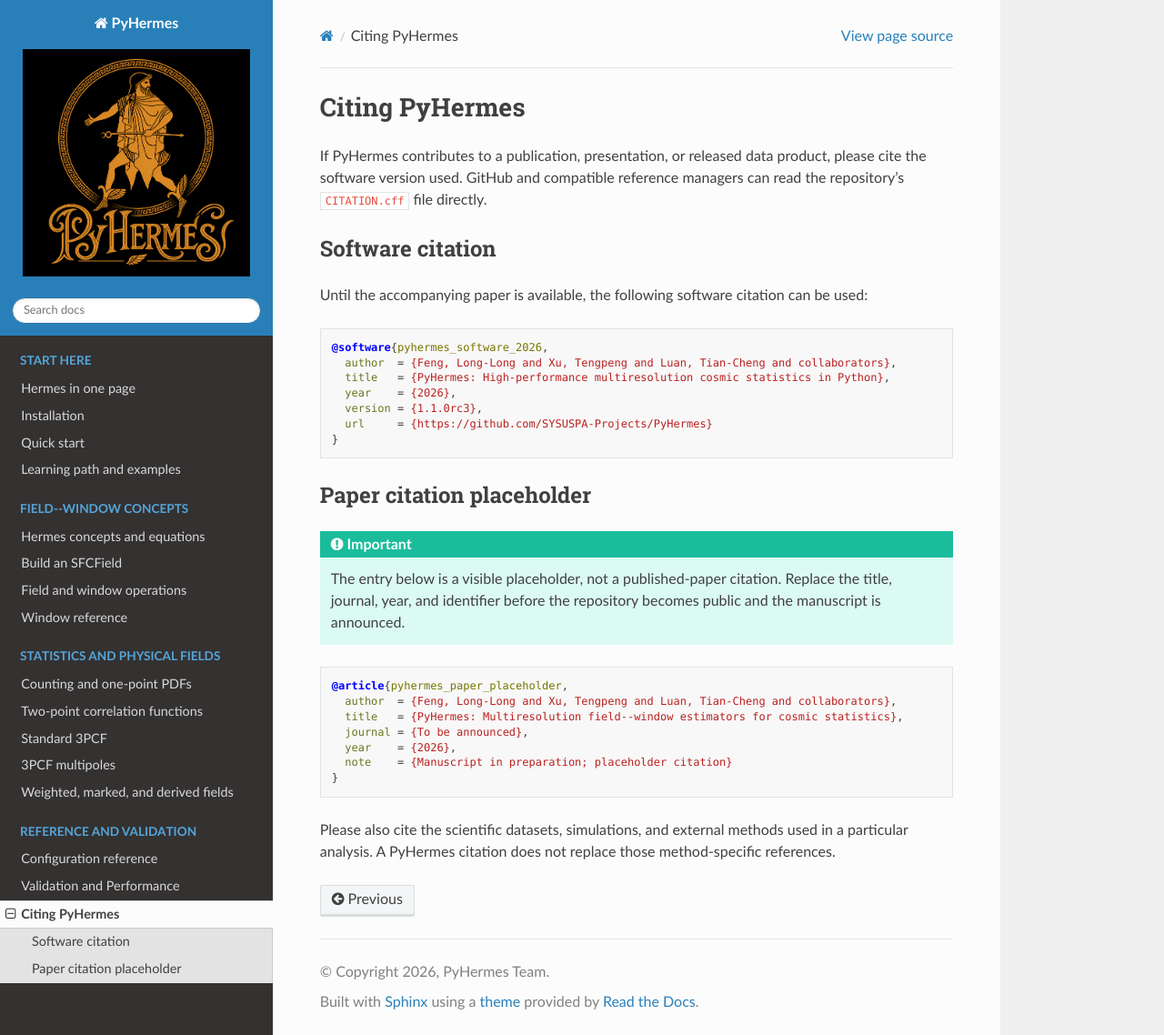
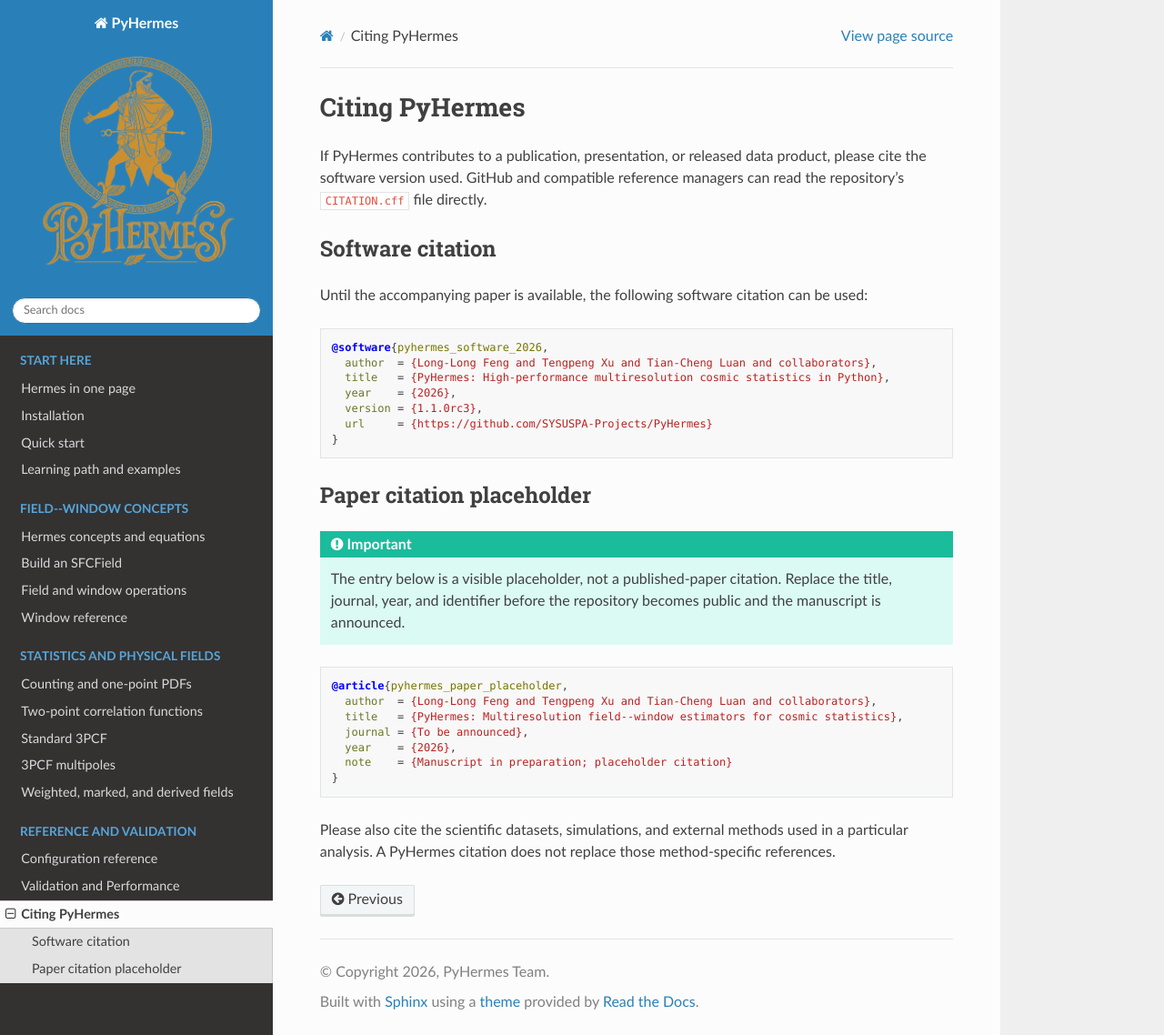
Before and after one commit to SYSUSPA-Projects/PyHermes, a Sphinx documentation site: the page built from docs/citing.rst, in a window 1280 px wide and 1138 px high. Shown: the whole window at 91% size. Built offline with Sphinx 7.4.7 and the Read the Docs theme 3.1.0, drawn with Linux system fonts in a browser that asks for light colours; the version number could not be read and is left out.

Commit message:
Use transparent logo and normalize citation names

```diff
--- a/docs/citing.rst
+++ b/docs/citing.rst
@@ -14,7 +14,7 @@
 .. code-block:: bibtex
 
    @software{pyhermes_software_2026,
-     author  = {Feng, Long-Long and Xu, Tengpeng and Luan, Tian-Cheng and collaborators},
+     author  = {Long-Long Feng and Tengpeng Xu and Tian-Cheng Luan and collaborators},
      title   = {PyHermes: High-performance multiresolution cosmic statistics in Python},
      year    = {2026},
      version = {1.1.0rc3},
@@ -33,7 +33,7 @@
 .. code-block:: bibtex
 
    @article{pyhermes_paper_placeholder,
-     author  = {Feng, Long-Long and Xu, Tengpeng and Luan, Tian-Cheng and collaborators},
+     author  = {Long-Long Feng and Tengpeng Xu and Tian-Cheng Luan and collaborators},
      title   = {PyHermes: Multiresolution field--window estimators for cosmic statistics},
      journal = {To be announced},
      year    = {2026},
--- a/docs/conf.py
+++ b/docs/conf.py
@@ -78,5 +78,5 @@
 html_css_files = ['style.css']
 # html_show_sourcelink = False
 
-html_logo = '_static/pyhermes_logo_dark.png'
+html_logo = '_static/pyhermes_logo_transparent.png'
 # html_favicon = ''
```
Also changed, not shown: README.md (+2 -2 lines), docs/_static/pyhermes_logo_transparent.png (added), 1 other file.
